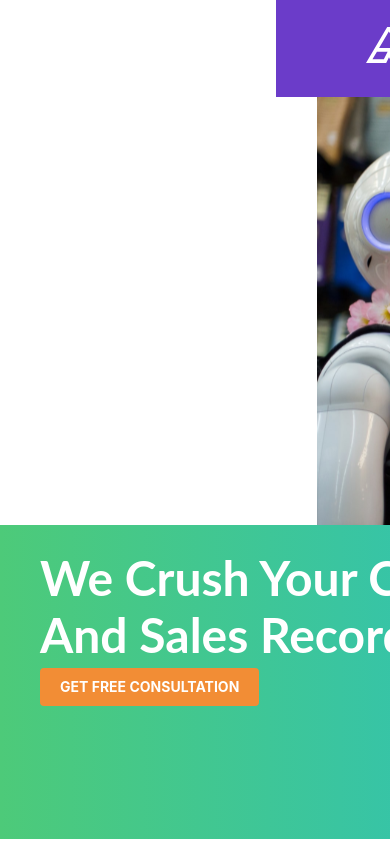
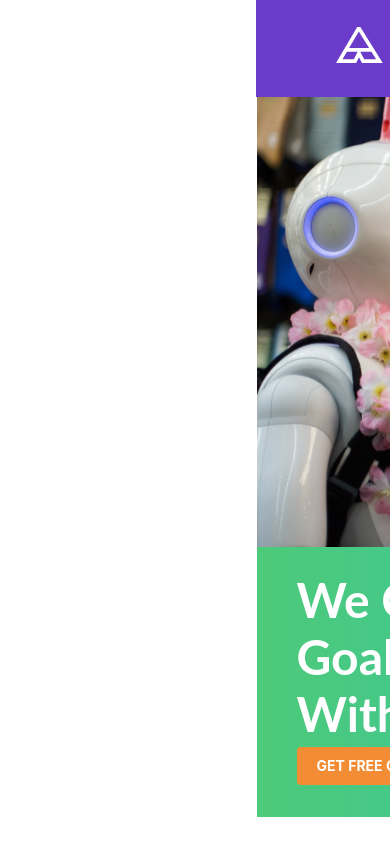
Before and after one commit to AchalaRajapaksha/React-project-front-end, a React (Create React App) app in the folder front-end-project/: page / in a window 390 px wide. Shown: the top 844 px of the page. Built offline with nearby package versions, Linux system fonts and the light colour scheme.

Commit message:
Refinment the code

```diff
--- a/front-end-project/package.json
+++ b/front-end-project/package.json
@@ -6,7 +6,9 @@
     "@testing-library/jest-dom": "^5.17.0",
     "@testing-library/react": "^13.4.0",
     "@testing-library/user-event": "^13.5.0",
+    "bootstrap": "^5.3.2",
     "react": "^18.2.0",
+    "react-bootstrap": "^2.9.1",
     "react-dom": "^18.2.0",
     "react-responsive": "^9.0.2",
     "react-scripts": "5.0.1",
--- a/front-end-project/src/components/Footer.css
+++ b/front-end-project/src/components/Footer.css
@@ -1,12 +1,11 @@
-
-.Footer{
-background-color: #6B3CC9;
-color: #FFFFFF;
-width:1440px;
-padding-top:40px ;
+.Footer {
+  background-color: #6b3cc9;
+  color: #ffffff;
+  width: 1440px;
+  padding-top: 40px;
   padding-bottom: 20px;
-padding-left:80px ;
-padding-right:80px ;
+  padding-left: 80px;
+  padding-right: 80px;
 }
 
 .Frame500 {
@@ -14,76 +13,69 @@ padding-left: 120px;
   padding-right: 70px;
 }
 
-
-.Frame503{
+.Frame503 {
   display: flex;
   justify-content: space-between;
   flex-direction: row;
-
 }
 
 h6 {
-width:413px ;
-height:57px ;
-font-family: 'Lato', sans-serif;
+  width: 413px;
+  height: 57px;
+  font-family: "Lato", sans-serif;
   font-size: 16px;
   font-weight: 400;
 }
 
-.Frame501{
+.Frame501 {
   display: flex;
   flex-direction: column;
   width: 197px;
 }
 
-h3{
+h3 {
   font-size: 21px;
   font-weight: 600;
-font-family: 'Inter', sans-serif;
+  font-family: "Inter", sans-serif;
   margin-bottom: 0;
 }
 
-
-p{
+p {
   font-size: 14px;
   font-weight: 500;
-    font-family: 'Inter', sans-serif;
+  font-family: "Inter", sans-serif;
   display: flex;
   flex-direction: column;
   white-space: wrap;
   flex-wrap: wrap;
 }
 
-.Frame502{
+.Frame502 {
   display: flex;
   gap: 128px;
-
 }
 
-h2{
+h2 {
   font-size: 14px;
   font-weight: 500;
-font-family: 'Inter', sans-serif;
-
+  font-family: "Inter", sans-serif;
 }
 
-.Terms{
+.Terms {
   display: flex;
   gap: 12px;
   flex-direction: row;
   align-items: center;
-
 }
 
-.V-line{
-border-left: 1px solid #FFFFFF;
+.V-line {
+  border-left: 1px solid #ffffff;
   height: 12px;
-
 }
 
-.Frame505{
+.Frame505 {
   display: flex;
-border-top:1px solid #FFFFFF ;
+  border-top: 1px solid #ffffff;
   width: 630px;
   justify-content: center;
   align-items: center;
@@ -96,88 +88,81 @@ justify-content: center;
   align-items: center;
 }
 
+.Logo {
+  padding-left: 0;
+
+}
 
 @media only screen and (max-width: 1200px) {
   .Footer {
-width:1440px;
-padding-top:40px ;
+    width: 1440px;
+    padding-top: 40px;
     padding-bottom: 20px;
-padding-left:80px;
-padding-right:80px;
-
+    padding-left: 80px;
+    padding-right: 80px;
   }
 
   .Frame500 {
     padding-left: 220px;
     padding-right: 70px;
   }
-
 }
-
 
 @media only screen and (max-width: 768px) {
   .Footer {
-width:890px;
-padding-top:40px ;
+    width: 890px;
+    padding-top: 40px;
     padding-bottom: 20px;
-padding-left:40px;
-padding-right:40px;
-
+    padding-left: 40px;
+    padding-right: 40px;
   }
 
   .Frame500 {
     padding-left: 0px;
-
   }
-.Frame502{
+  .Frame502 {
     display: flex;
     gap: 128px;
-
   }
 
-.Frame503{
+  .Frame503 {
     display: flex;
     justify-content: center;
     flex-direction: row;
     flex-wrap: wrap;
-
   }
-
 }
 
 @media only screen and (max-width: 375px) {
   .Footer {
-width:375px;
+    width: 375px;
     height: auto;
-padding-top:40px ;
+    padding-top: 40px;
     padding-bottom: 20px;
-padding-left:20px;
-padding-right:20px;
+    padding-left: 20px;
+    padding-right: 20px;
     display: flex;
     flex-direction: column;
     align-items: center;
     justify-content: center;
   }
 
-
-.Frame502{
+  .Frame502 {
     display: flex;
     gap: 20px;
     flex-direction: column;
     padding-left: 10px;
   }
 
-.Frame503{
+  .Frame503 {
     display: flex;
     justify-content: center;
     flex-direction: column;
     flex-wrap: wrap;
     gap: 20px;
-
   }
 
-
-.Frame500{
+  .Frame500 {
     width: 310px;
     display: flex;
     flex-direction: column;
@@ -188,7 +173,7 @@ gap: 20px;
     white-space: wrap;
   }
 
-.Text{
+  .Text {
     width: 310px;
     display: flex;
     flex-wrap: wrap;
@@ -202,5 +187,4 @@ gap: 20px;
     display: flex;
     justify-content: flex-start;
   }
-
 }
--- a/front-end-project/src/components/Herosection.css
+++ b/front-end-project/src/components/Herosection.css
@@ -34,13 +34,13 @@ padding: 0;
 
 @media only screen and (max-width: 768px) {
 .Herosection {
-width:887px;
-margin-left: 80px;
+width:927px;
+margin-left: 0px;
 
 }
 
 .Textb {
-width: 768px;
+width: 927px;
 height:350px ;
 margin-left: 0;
 margin-top: 0;
@@ -50,12 +50,15 @@ margin-top: 0;
 
 @media only screen and (max-width: 375px) {
 .Herosection {
-width:405px;
-margin-left: 10px;
+width:415px;
+margin-left: 0px;
 }
 
 .Textb {
-width: 300px;
+ align-items: center;
+ display: flex;
+ justify-content: center;
+width: 375px;
 height:250px ;
 margin-left: 0;
 margin-top: 0;
--- a/front-end-project/src/components/Textbox.css
+++ b/front-end-project/src/components/Textbox.css
@@ -1,82 +1,81 @@
-
-    .Textbox{
-    width:630px;
+.Textbox {
+  width: 630px;
   height: auto;
-    background:linear-gradient(to right, #4DCA79, #1CBDDD) ;
-    padding-top:24px;
+  background: linear-gradient(to right, #4dca79, #1cbddd);
+  padding-top: 24px;
   padding-bottom: 32px;
-    padding-left:40px;
-    padding-right:40px;
+  padding-left: 40px;
+  padding-right: 40px;
   justify-content: left;
   align-items: flex-start;
   align-content: flex-start;
-    position:absolute;
+  position: absolute;
   top: 520px;
   left: 80px;
   margin: 0;
 }
 
-.Textbox p{
+.Textbox p {
   margin-top: 0;
-    font-size:48px;
-    font-family: 'Lato', sans-serif;
+  font-size: 48px;
+  font-family: "Lato", sans-serif;
   font-weight: 700;
-    color:#FFFFFF;
+  color: #ffffff;
   margin-bottom: 8px;
   letter-spacing: -2%;
   padding: 0;
-
 }
 
 @media only screen and (max-width: 1200px) {
-  .Textbox{
+  .Textbox {
     top: 500px;
     left: 60px;
-    width:620px;
+    width: 620px;
     height: 255px;
     padding-right: 0;
     margin: 0;
   }
 
-.Textbox p{
+  .Textbox p {
     margin-left: 0;
     margin-right: 0;
     margin-bottom: 5px;
-
   }
 }
 
 @media only screen and (max-width: 768px) {
-  .Textbox{
-    width:836px;
-    height: 258px;
+  .Textbox {
+    width: 888px;
+    height: auto;
     padding-right: 0;
-    position:absolute;
-    top:525px;
+    position: relative;
+    top: -5px;
     left: 0;
   }
 
-.Textbox p{
+  .Textbox p {
     margin-left: 0;
     margin-right: 0;
     margin-bottom: 5px;
     top: 0px;
     left: 0px;
+    width: 700px;
+    align-items:flex-start;
+    display: flex;
   }
-
 }
 
 @media only screen and (max-width: 375px) {
-.Textbox{
-    width:353px;
+  .Textbox {
+    width: 375px;
     height: auto;
     padding-right: 10px;
-    position:absolute;
-    top:270px;
+    position: relative;
+    top: 0px;
     left: 0;
   }
 
-.Textbox p{
+  .Textbox p {
     margin-left: 0;
     margin-right: 0;
     margin-bottom: 5px;
@@ -86,8 +85,6 @@
     display: flex;
     flex-wrap: wrap;
     white-space: wrap;
-    width: 320px;
+    width: 365px;
   }
-
-
 }
--- a/front-end-project/src/components/TopNavigation.css
+++ b/front-end-project/src/components/TopNavigation.css
@@ -29,7 +29,7 @@ white-space: nowrap;
 width: 238.89px;
 height: 25px;
 top:-11.11px;
-padding-left: 200px;
+padding-left: 250px;
 }
 
 .Frame505{
@@ -61,11 +61,15 @@ margin-left:80px;
 
 }
 
+.Logo {
+  padding-left: 50x;
+}
+
 
 @media only screen and (max-width: 768px) {
 .TopNavigation{
 width:768px;
-margin-left: 40px;
+margin-left: 0px;
 white-space: nowrap;
 justify-content:space-between;
 }
```
Also changed, not shown: 1 other file (tests, documents, lock files or other folders). Lines whose indentation alone changed are shown as unchanged.
